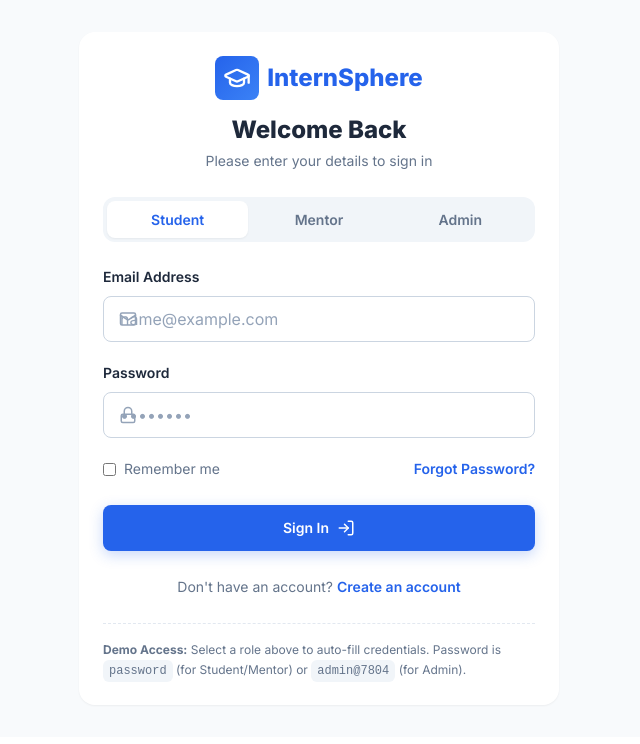
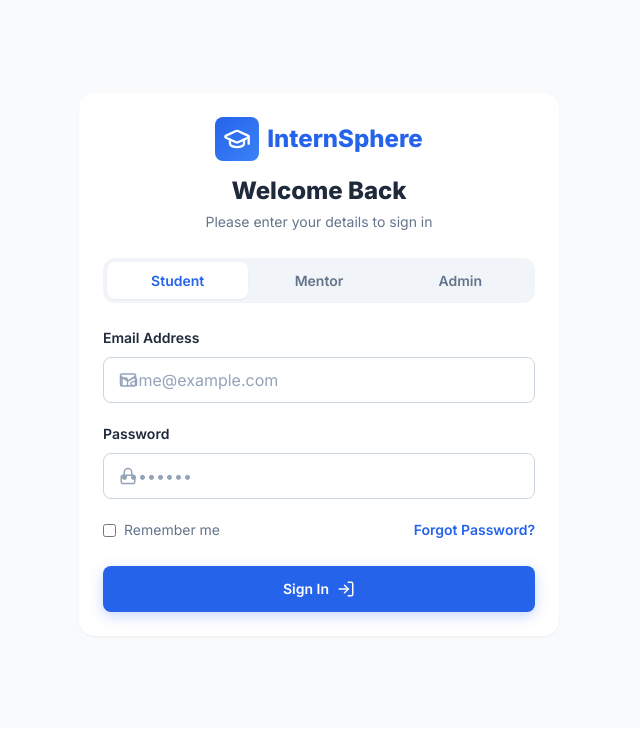
Before and after one commit to vaibhav7135/Internsphere, a React (Vite) app: page / in a window 1280 px wide. Shown: the top 744 px of the page, without its empty margins (321-961 px from the left). Built offline with nearby package versions, Linux system fonts and the light colour scheme.

Commit message:
Remove demo credentials notice and create account redirect from Login page

```diff
--- a/src/pages/public/Login.jsx
+++ b/src/pages/public/Login.jsx
@@ -159,18 +159,6 @@ const Login = () => {
               )}
             </button>
           </form>
-
-          {/* Register Redirect */}
-          <div className="login-footer">
-            <p>
-              Don't have an account? <Link to="/register">Create an account</Link>
-            </p>
-          </div>
-
-          {/* Demo Notice */}
-          <div className="login-demo-notice">
-            <p><strong>Demo Access:</strong> Select a role above to auto-fill credentials. Password is <code>password</code> (for Student/Mentor) or <code>admin@7804</code> (for Admin).</p>
-          </div>
         </div>
       </div>
     </div>
```
